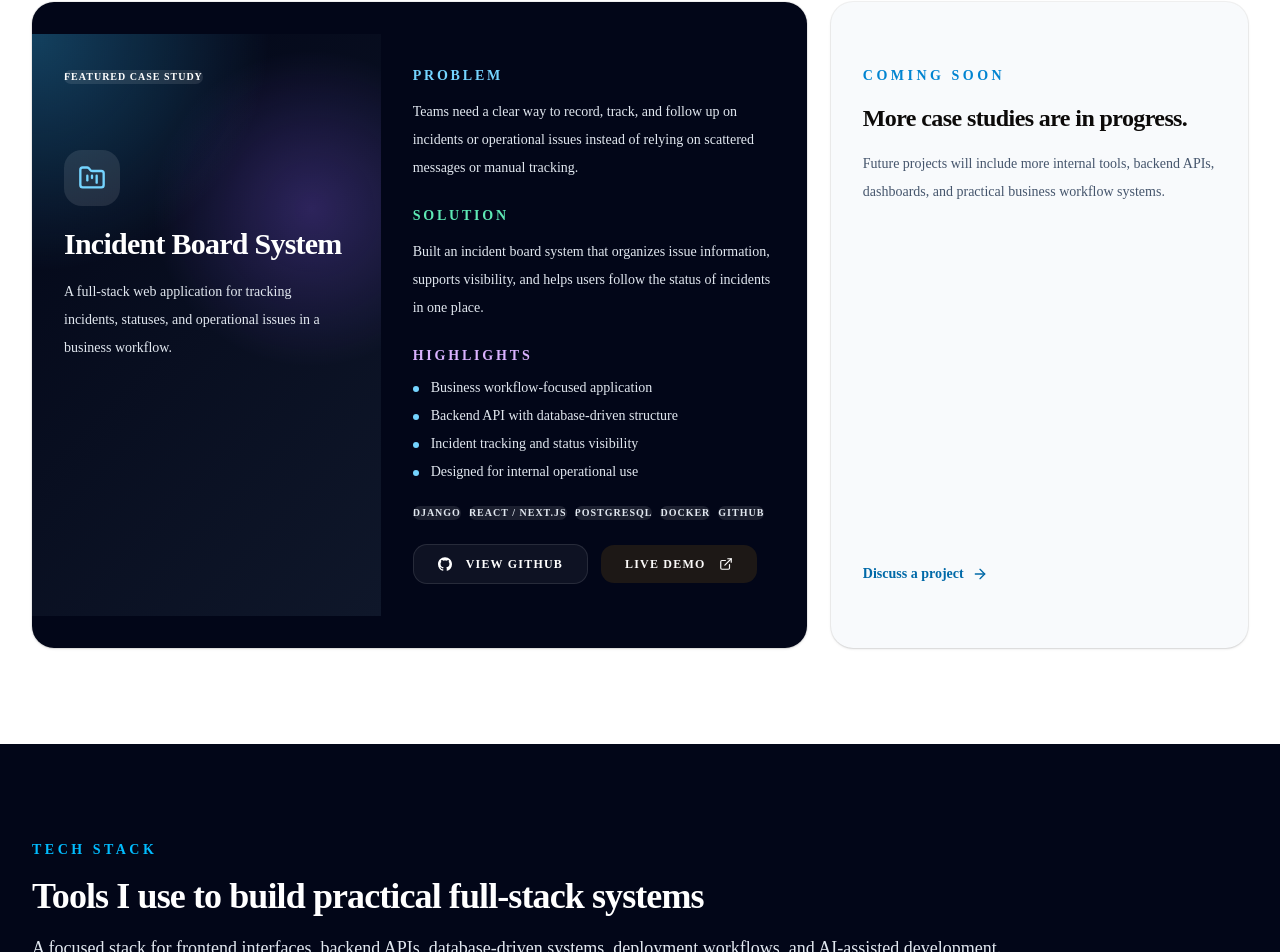
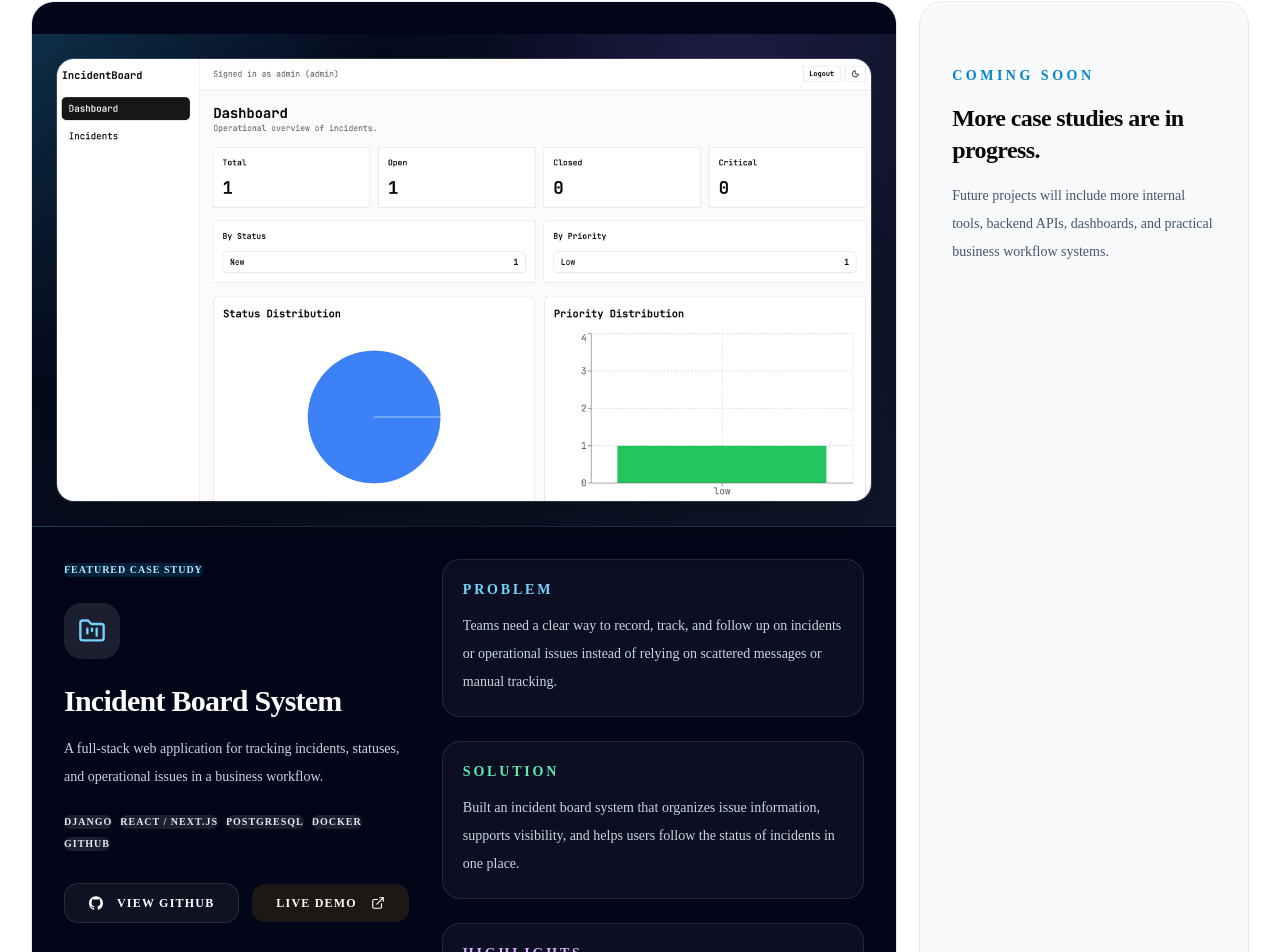
Before and after one commit to WchrpWwtk/watcharapon-portfolio, a Next.js app: page / in a window 1280 px wide. Shown: the part 2637-3589 px from the top of the page. Built offline with nearby package versions, Linux system fonts and the light colour scheme.

Commit message:
Add project screenshot to data, integrate image rendering in the Projects section, and enhance its layout styling

```diff
--- a/src/components/sections/projects.tsx
+++ b/src/components/sections/projects.tsx
@@ -1,10 +1,12 @@
+import Image from "next/image";
+import Link from "next/link";
+import { ArrowRight, ExternalLink, FolderKanban } from "lucide-react";
+import { SiGithub } from "react-icons/si";
+
+import { Badge } from "@/components/ui/badge";
+import { Button } from "@/components/ui/button";
+import { Card, CardContent } from "@/components/ui/card";
 import { projects } from "@/data/projects";
-import { Card, CardContent } from "@/components/ui/card";
-import { Badge } from "@/components/ui/badge";
-import { ArrowRight, ExternalLink, FolderKanban } from "lucide-react";
-import Link from "next/link";
-import { Button } from "@/components/ui/button";
-import { SiGithub } from "react-icons/si";
 
 export function Projects() {
   const project = projects[0];
@@ -19,66 +21,52 @@ export function Projects() {
           <p className="text-sm font-semibold uppercase tracking-[0.25em] text-sky-600">
             Projects
           </p>
+
           <h2 className="mt-4 text-3xl font-bold tracking-tight sm:text-4xl">
             Selected work and practical case studies
           </h2>
+
           <p className="mt-4 text-lg leading-8 text-slate-600">
-            I'm starting with one focused project case study. More full-stack
+            I’m starting with one focused project case study. More full-stack
             and business workflow projects will be added as they are completed.
           </p>
         </div>
-        <div className="mt-12 grid gap-6 lg:grid-cols-[1.3fr_0.7fr]">
+
+        <div className="mt-12 grid gap-6 lg:grid-cols-[1.45fr_0.55fr]">
           <Card className="overflow-hidden rounded-3xl border-slate-200 bg-slate-950 text-white shadow-sm">
             <CardContent className="p-0">
-              <div className="grid gap-0 lg:grid-cols-[0.9fr_1.1fr]">
-                <div className="relative min-h-72 bg-[radial-gradient(circle_at_top_left,rgba(56,189,248,0.32),transparent_35%),radial-gradient(circle_at_80%_30%,rgba(139,92,246,0.28),transparent_32%),linear-gradient(135deg,#020617,#0f172a)] p-8">
-                  <Badge className="rounded-full bg-white/10 text-white hover:bg-white/10">
+              <div className="border-b border-white/10 bg-[radial-gradient(circle_at_top_left,rgba(56,189,248,0.22),transparent_35%),radial-gradient(circle_at_80%_10%,rgba(139,92,246,0.18),transparent_32%),linear-gradient(135deg,#020617,#0f172a)] p-4 sm:p-6">
+                <div className="overflow-hidden rounded-2xl border border-white/10 bg-white/5 shadow-2xl">
+                  <Image
+                    src={project.screenshot}
+                    alt={`${project.title} dashboard screenshot`}
+                    width={1400}
+                    height={900}
+                    className="h-auto w-full object-cover"
+                    priority={false}
+                  />
+                </div>
+              </div>
+
+              <div className="grid gap-8 p-6 sm:p-8 lg:grid-cols-[0.85fr_1.15fr]">
+                <div>
+                  <Badge className="rounded-full bg-sky-400/15 text-sky-200 hover:bg-sky-400/15">
                     {project.label}
                   </Badge>
-                  <div className="mt-16">
-                    <div className="mb-5 flex h-14 w-14 items-center justify-center rounded-2xl bg-white/10 text-sky-300">
+
+                  <div className="mt-6 flex h-14 w-14 items-center justify-center rounded-2xl bg-white/10 text-sky-300">
                     <FolderKanban className="h-7 w-7" />
                   </div>
-                    <h3 className="text-3xl font-bold tracking-tight">
+
+                  <h3 className="mt-6 text-3xl font-bold tracking-tight">
                     {project.title}
                   </h3>
-                    <p className="mt-4 leading-7 text-slate-200">
+
+                  <p className="mt-4 leading-7 text-slate-300">
                     {project.description}
                   </p>
-                  </div>
-                </div>
-                <div className="p-8">
-                  <div className="grid gap-6">
-                    <div>
-                      <p className="text-sm font-semibold uppercase tracking-[0.2em] text-sky-300">
-                        Problem
-                      </p>
-                      <p className="mt-3 leading-7 text-slate-200">
-                        {project.problem}
-                      </p>
-                    </div>
-                    <div>
-                      <p className="text-sm font-semibold uppercase tracking-[0.2em] text-emerald-300">
-                        Solution
-                      </p>
-                      <p className="mt-3 leading-7 text-slate-200">
-                        {project.solution}
-                      </p>
-                    </div>
-                    <div>
-                      <p className="text-sm font-semibold uppercase tracking-[0.2em] text-purple-300">
-                        Highlights
-                      </p>
-                      <ul className="mt-3 space-y-2 text-slate-200">
-                        {project.highlights.map((item) => (
-                          <li key={item} className="flex gap-3">
-                            <span className="mt-2 h-1.5 w-1.5 rounded-full bg-sky-300" />
-                            <span>{item}</span>
-                          </li>
-                        ))}
-                      </ul>
-                    </div>
-                    <div className="flex flex-wrap gap-2">
+
+                  <div className="mt-6 flex flex-wrap gap-2">
                     {project.technologies.map((tech) => (
                       <Badge
                         key={tech}
@@ -89,7 +77,8 @@ export function Projects() {
                       </Badge>
                     ))}
                   </div>
-                    <div className="flex flex-col gap-3 sm:flex-row">
+
+                  <div className="mt-8 flex flex-col gap-3 sm:flex-row">
                     {project.githubUrl && (
                       <Link href={project.githubUrl} target="_blank">
                         <Button
@@ -101,6 +90,7 @@ export function Projects() {
                         </Button>
                       </Link>
                     )}
+
                     {project.demoUrl && (
                       <Link href={project.demoUrl} target="_blank">
                         <Button className="rounded-xl">
@@ -111,24 +101,61 @@ export function Projects() {
                     )}
                   </div>
                 </div>
+
+                <div className="grid gap-6">
+                  <div className="rounded-2xl border border-white/10 bg-white/4 p-5">
+                    <p className="text-sm font-semibold uppercase tracking-[0.2em] text-sky-300">
+                      Problem
+                    </p>
+                    <p className="mt-3 leading-7 text-slate-300">
+                      {project.problem}
+                    </p>
+                  </div>
+
+                  <div className="rounded-2xl border border-white/10 bg-white/4 p-5">
+                    <p className="text-sm font-semibold uppercase tracking-[0.2em] text-emerald-300">
+                      Solution
+                    </p>
+                    <p className="mt-3 leading-7 text-slate-300">
+                      {project.solution}
+                    </p>
+                  </div>
+
+                  <div className="rounded-2xl border border-white/10 bg-white/4 p-5">
+                    <p className="text-sm font-semibold uppercase tracking-[0.2em] text-purple-300">
+                      Highlights
+                    </p>
+                    <ul className="mt-3 space-y-2 text-slate-300">
+                      {project.highlights.map((item) => (
+                        <li key={item} className="flex gap-3">
+                          <span className="mt-2 h-1.5 w-1.5 rounded-full bg-sky-300" />
+                          <span>{item}</span>
+                        </li>
+                      ))}
+                    </ul>
+                  </div>
                 </div>
               </div>
             </CardContent>
           </Card>
+
           <Card className="rounded-3xl border-dashed border-slate-300 bg-slate-50">
             <CardContent className="flex h-full min-h-72 flex-col justify-between p-8">
               <div>
                 <p className="text-sm font-semibold uppercase tracking-[0.25em] text-sky-600">
                   Coming Soon
                 </p>
+
                 <h3 className="mt-4 text-2xl font-bold tracking-tight">
                   More case studies are in progress.
                 </h3>
+
                 <p className="mt-4 leading-7 text-slate-600">
                   Future projects will include more internal tools, backend
                   APIs, dashboards, and practical business workflow systems.
                 </p>
               </div>
+
               <Link
                 href="#contact"
                 className="mt-8 inline-flex items-center text-sm font-semibold text-sky-700 hover:text-sky-800"
--- a/src/data/projects.ts
+++ b/src/data/projects.ts
@@ -21,6 +21,7 @@ export const projects = [
       "Docker",
       "GitHub",
     ],
+    screenshot: "/projects/incident-board-dashboard.png",
     githubUrl: "https://github.com/WchrpWwtk/incident_board",
     demoUrl: "https://incident-board.onrender.com/",
   },
```
Also changed, not shown: public/projects/incident-board-dashboard.png (added). Lines whose indentation alone changed are shown as unchanged.
